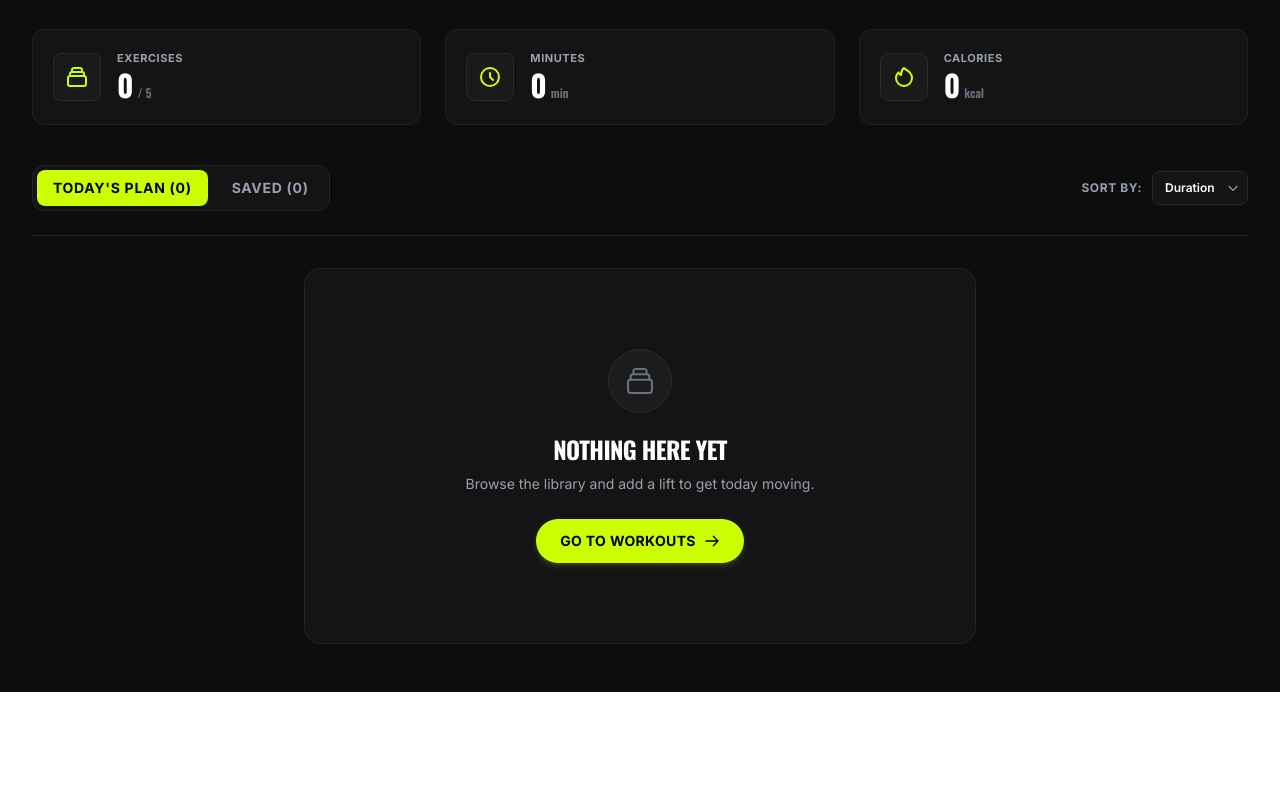
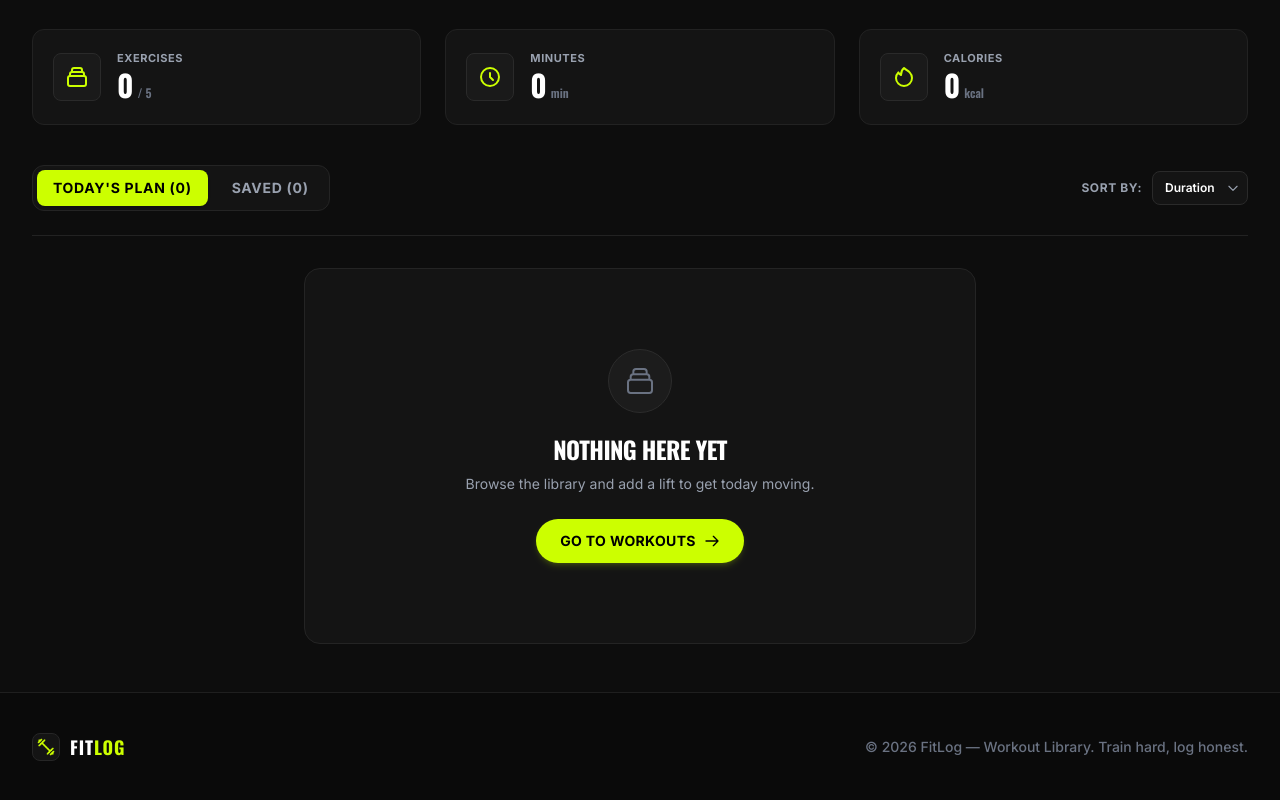
Before and after one commit to imranonweb/fitlog, a Next.js app: page /my-plan in a window 1280 px wide. Shown: the part 244-1044 px from the top of the page. Before the commit the page ends 936 px from the top, so only its background shows below. Built offline with nearby package versions, Linux system fonts and the light colour scheme.

Commit message:
feat: add root layout, footer component, and custom 404 page

```diff
--- a/src/app/layout.tsx
+++ b/src/app/layout.tsx
@@ -3,6 +3,7 @@
 import { Toaster } from "react-hot-toast";
 import { PlanProvider } from "@/context/PlanContext";
 import Navbar from "@/components/Navbar";
+import Footer from "@/components/Footer";
 import "./globals.css";
 
 const oswald = Oswald({
@@ -40,6 +41,7 @@
         <PlanProvider>
           <Navbar />
           <main className="min-h-screen flex-1 flex flex-col">{children}</main>
+          <Footer />
           <Toaster
             position="top-right"
             toastOptions={{
--- /dev/null
+++ b/src/app/not-found.tsx
@@ -0,0 +1,46 @@
+import Link from "next/link";
+
+export default function NotFound() {
+  return (
+    <div className="flex-1 flex flex-col items-center justify-center min-h-[70vh] px-4 py-16 text-center bg-[#0d0d0d]">
+      <div className="relative mb-6">
+        <span className="text-8xl sm:text-9xl font-black tracking-tighter text-[#1f1f1f] select-none font-[family-name:var(--font-oswald)]">
+          404
+        </span>
+        <div className="absolute inset-0 flex items-center justify-center">
+          <span className="text-3xl sm:text-4xl font-black text-[#ccff00] font-[family-name:var(--font-oswald)] tracking-wider">
+            LOST YOUR REP?
+          </span>
+        </div>
+      </div>
+
+      <h1 className="text-2xl sm:text-3xl font-black uppercase text-white font-[family-name:var(--font-oswald)] mb-3">
+        Page Not Found
+      </h1>
+
+      <p className="text-gray-400 text-sm sm:text-base max-w-md mx-auto mb-8 leading-relaxed">
+        The workout route or page you are looking for does not exist, has been removed, or was never racked.
+      </p>
+
+      <Link
+        href="/"
+        className="inline-flex items-center gap-2 px-6 py-3.5 rounded-full bg-[#ccff00] hover:bg-[#b8e600] text-black font-extrabold text-sm uppercase tracking-wide transition-all duration-200 transform hover:-translate-y-0.5 shadow-lg shadow-[#ccff00]/15"
+      >
+        <svg
+          className="w-4 h-4"
+          fill="none"
+          viewBox="0 0 24 24"
+          stroke="currentColor"
+        >
+          <path
+            strokeLinecap="round"
+            strokeLinejoin="round"
+            strokeWidth={2.5}
+            d="M10 19l-7-7m0 0l7-7m-7 7h18"
+          />
+        </svg>
+        <span>Back to Home</span>
+      </Link>
+    </div>
+  );
+}
--- /dev/null
+++ b/src/components/Footer.tsx
@@ -0,0 +1,34 @@
+import Image from "next/image";
+import Link from "next/link";
+
+export default function Footer() {
+  return (
+    <footer className="w-full border-t border-[#1f1f1f] bg-[#0a0a0a] py-8 sm:py-10">
+      <div className="max-w-7xl mx-auto px-4 sm:px-6 lg:px-8">
+        <div className="flex flex-col sm:flex-row items-center justify-between gap-4">
+          <Link
+            href="/"
+            className="flex items-center gap-2.5 group transition-transform active:scale-95"
+          >
+            <div className="relative w-7 h-7 flex items-center justify-center rounded-lg bg-[#141414] border border-[#262626] group-hover:border-[#ccff00]/50 transition-colors p-1">
+              <Image
+                src="/logo.png"
+                alt="FitLog Logo"
+                width={20}
+                height={20}
+                className="object-contain"
+              />
+            </div>
+            <span className="text-lg font-black tracking-wider text-white font-[family-name:var(--font-oswald)] uppercase">
+              FIT<span className="text-[#ccff00]">LOG</span>
+            </span>
+          </Link>
+
+          <p className="text-xs sm:text-sm text-gray-500 text-center sm:text-right font-medium">
+            © 2026 FitLog — Workout Library. Train hard, log honest.
+          </p>
+        </div>
+      </div>
+    </footer>
+  );
+}
```
